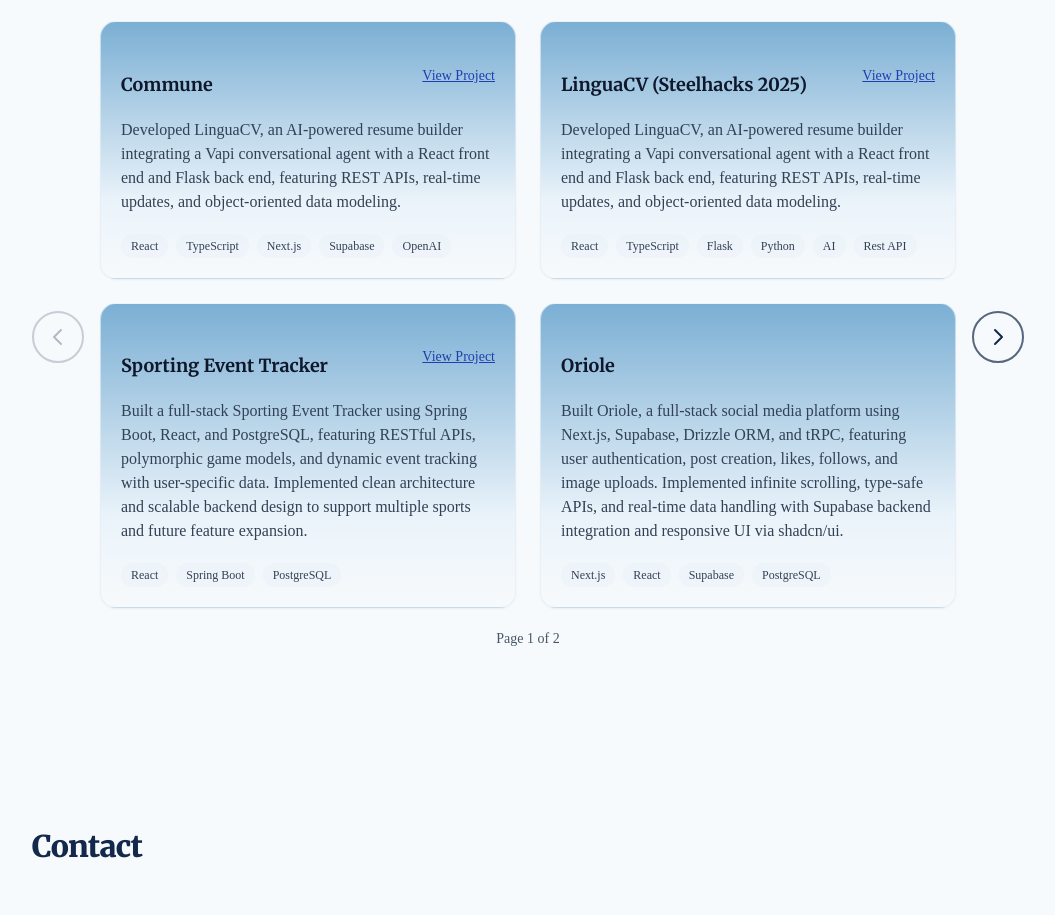
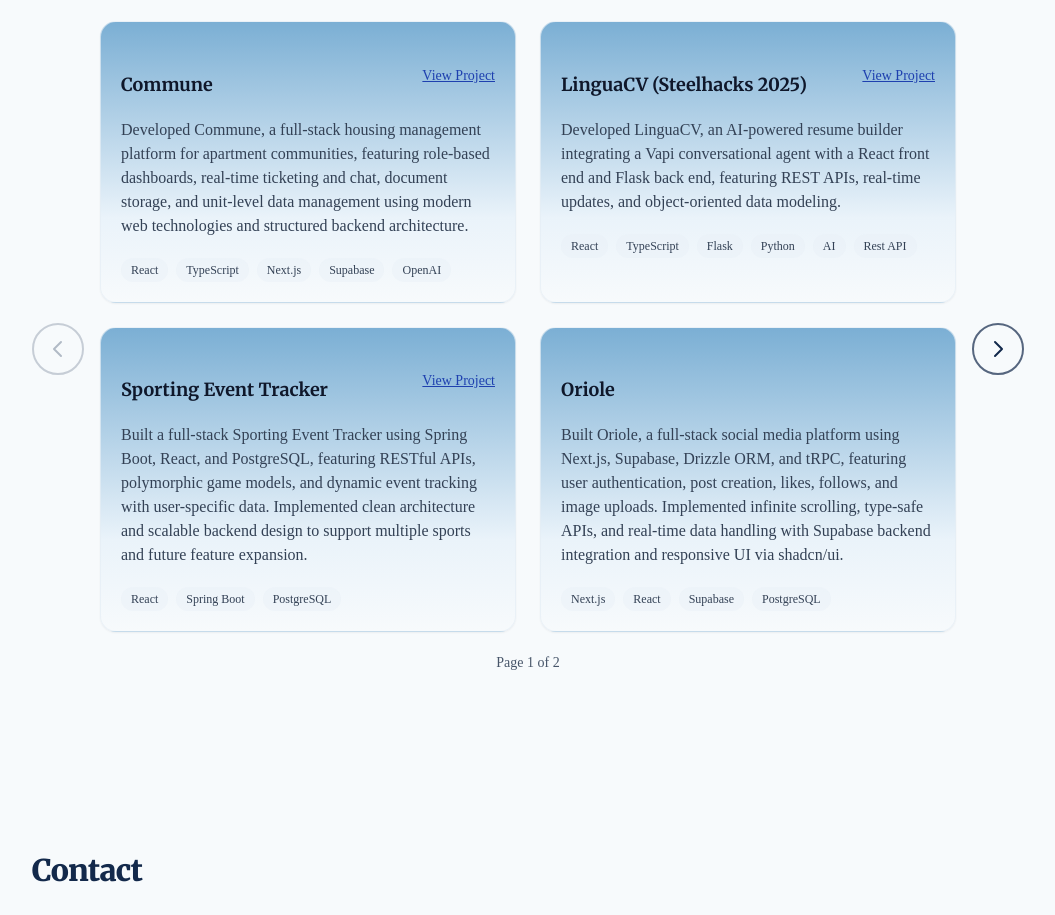
Before and after one commit to saikothapalli16/portfolio, a Next.js app: page / in a window 1280 px wide. Shown: the part 2657-3572 px from the top of the page, without its empty margins (112-1167 px from the left). Built offline with nearby package versions, Linux system fonts and the light colour scheme.

Commit message:
added info

```diff
--- a/data/projects.ts
+++ b/data/projects.ts
@@ -10,7 +10,7 @@
 export const PROJECTS: Project[] = [
   {
     title: "Commune",
-    description: "Developed LinguaCV, an AI-powered resume builder integrating a Vapi conversational agent with a React front end and Flask back end, featuring REST APIs, real-time updates, and object-oriented data modeling.",
+    description: "Developed Commune, a full-stack housing management platform for apartment communities, featuring role-based dashboards, real-time ticketing and chat, document storage, and unit-level data management using modern web technologies and structured backend architecture.",
     tags: ["React", "TypeScript", "Next.js", "Supabase", "OpenAI"],
     href: "https://github.com/comp426-25f/final-project-team-17",
   },
```
